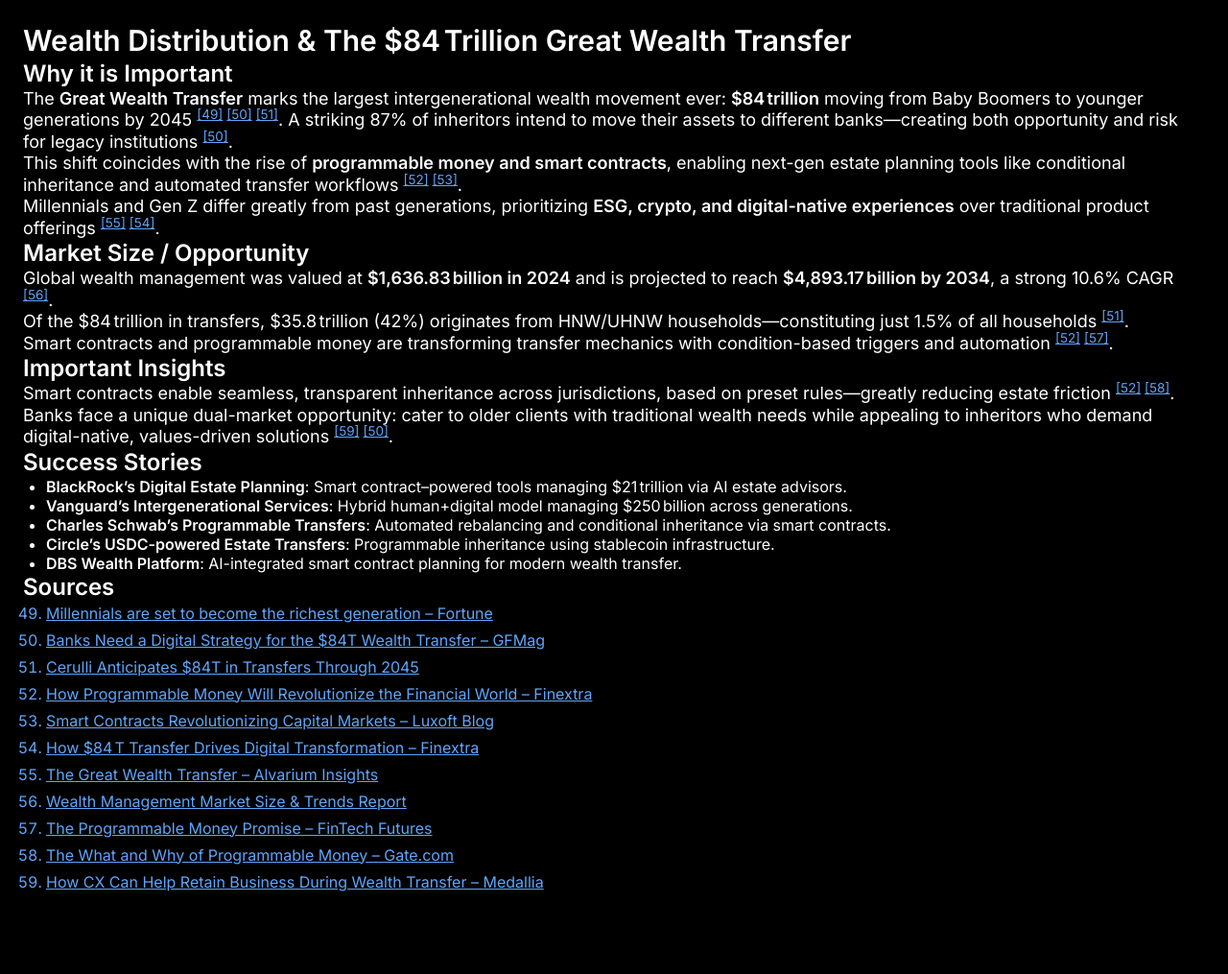
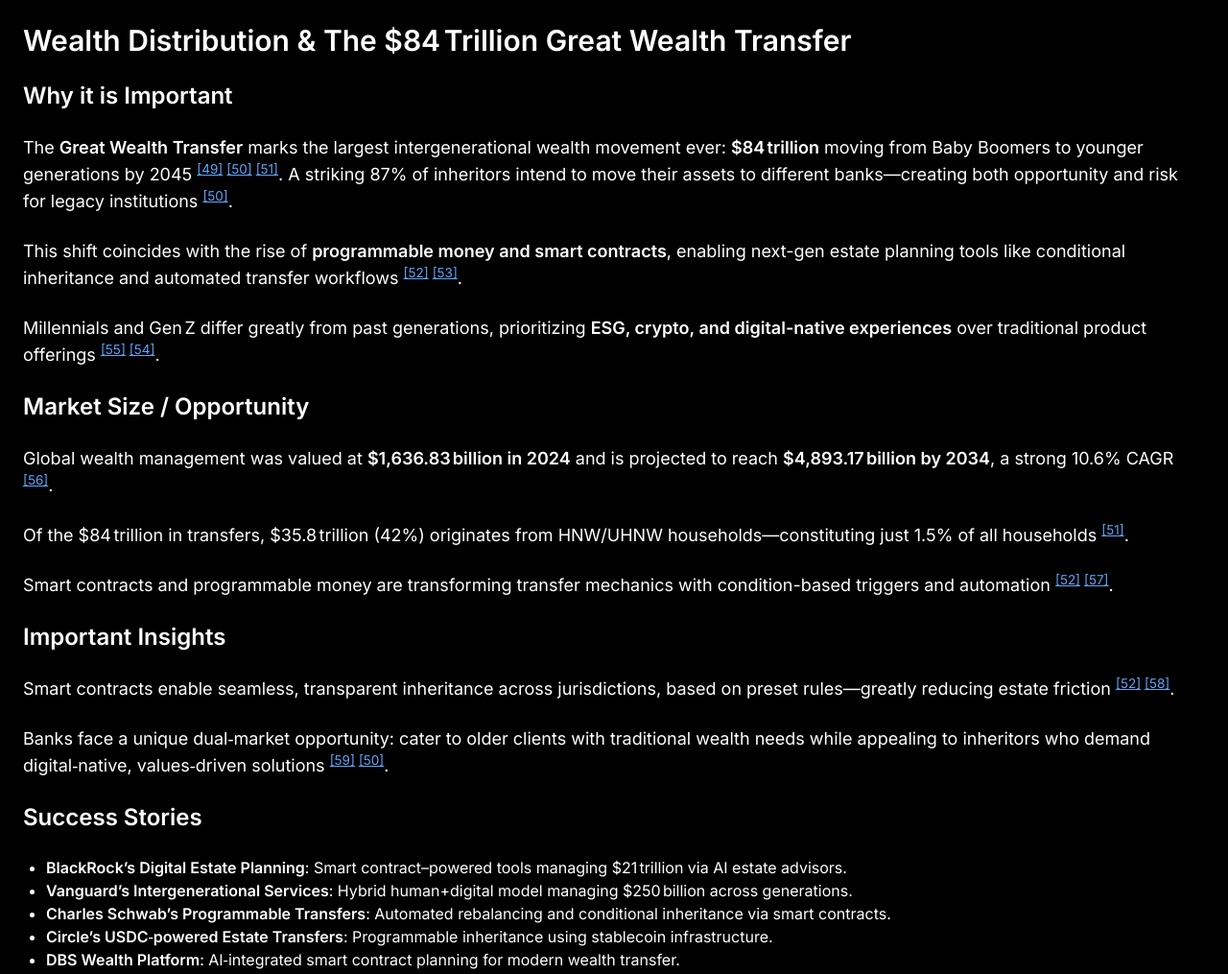
Before and after one commit to dzurwald/banking-trends, a plain HTML site: page sections/wealth.html in a window 1280 px wide. Shown: the top 1015 px of the page at 96% size. Before the commit the page ends 955 px from the top, so only its background shows below. Drawn offline with nearby package versions, Linux system fonts and the light colour scheme.

Commit message:
Update wealth.html

```diff
--- a/sections/wealth.html
+++ b/sections/wealth.html
@@ -8,61 +8,55 @@
   <link href="https://fonts.googleapis.com/css2?family=Inter:wght@400;600&display=swap" rel="stylesheet">
 </head>
 <body class="bg-black text-white font-[Inter]">
-  <div class="p-6 space-y-0">
-    <h1 class="text-3xl font-bold leading-tight">Wealth Distribution &amp; The $84 Trillion Great Wealth Transfer</h1>
+  <div class="p-6 space-y-6">
+    <h1 class="text-3xl font-bold">Wealth Distribution &amp; The $84 Trillion Great Wealth Transfer</h1>
 
-    <h2 class="text-2xl font-semibold leading-tight mt-4">Why it is Important</h2>
-    <p class="text-lg leading-tight mb-0">
+    <h2 class="text-2xl font-semibold">Why it is Important</h2>
+    <p class="text-lg mb-0">
       The <strong>Great Wealth Transfer</strong> marks the largest intergenerational wealth movement ever: <strong>$84 trillion</strong> moving from Baby Boomers to younger generations by 2045 <sup><a href="#source49" class="text-blue-400 underline">[49]</a><a href="#source50" class="text-blue-400 underline ml-1">[50]</a><a href="#source51" class="text-blue-400 underline ml-1">[51]</a></sup>. A striking 87% of inheritors intend to move their assets to different banks—creating both opportunity and risk for legacy institutions <sup><a href="#source50" class="text-blue-400 underline">[50]</a></sup>.
     </p>
-    <p class="text-lg leading-tight mb-0">
+    <p class="text-lg mb-0">
       This shift coincides with the rise of <strong>programmable money and smart contracts</strong>, enabling next-gen estate planning tools like conditional inheritance and automated transfer workflows <sup><a href="#source52" class="text-blue-400 underline">[52]</a><a href="#source53" class="text-blue-400 underline ml-1">[53]</a></sup>.
     </p>
-    <p class="text-lg leading-tight mb-0">
-      Millennials and Gen Z differ greatly from past generations, prioritizing <strong>ESG, crypto, and digital-native experiences</strong> over traditional product offerings <sup><a href="#source55" class="text-blue-400 underline">[55]</a><a href="#source54" class="text-blue-400 underline ml-1">[54]</a></sup>.
+    <p class="text-lg mb-0">
+      Millennials and Gen Z differ greatly from past generations, prioritizing <strong>ESG, crypto, and digital-native experiences</strong> over traditional product offerings <sup><a href="#source55" class="text-blue-400 underline">[55]</a><a href="#source54" class="text-blue-400 underline ml-1">[54]</a></sup>.
     </p>
 
-    <h2 class="text-2xl font-semibold leading-tight mt-4">Market Size / Opportunity</h2>
-    <p class="text-lg leading-tight mb-0">
+    <h2 class="text-2xl font-semibold">Market Size / Opportunity</h2>
+    <p class="text-lg mb-0">
       Global wealth management was valued at <strong>$1,636.83 billion in 2024</strong> and is projected to reach <strong>$4,893.17 billion by 2034</strong>, a strong 10.6% CAGR <sup><a href="#source56" class="text-blue-400 underline">[56]</a></sup>.
     </p>
-    <p class="text-lg leading-tight mb-0">
+    <p class="text-lg mb-0">
       Of the $84 trillion in transfers, $35.8 trillion (42%) originates from HNW/UHNW households—constituting just 1.5% of all households <sup><a href="#source51" class="text-blue-400 underline">[51]</a></sup>.
     </p>
-    <p class="text-lg leading-tight mb-0">
+    <p class="text-lg mb-0">
       Smart contracts and programmable money are transforming transfer mechanics with condition-based triggers and automation <sup><a href="#source52" class="text-blue-400 underline">[52]</a><a href="#source57" class="text-blue-400 underline ml-1">[57]</a></sup>.
     </p>
 
-    <h2 class="text-2xl font-semibold leading-tight mt-4">Important Insights</h2>
-    <p class="text-lg leading-tight mb-0">
+    <h2 class="text-2xl font-semibold">Important Insights</h2>
+    <p class="text-lg mb-0">
       Smart contracts enable seamless, transparent inheritance across jurisdictions, based on preset rules—greatly reducing estate friction <sup><a href="#source52" class="text-blue-400 underline">[52]</a><a href="#source58" class="text-blue-400 underline ml-1">[58]</a></sup>.
     </p>
-    <p class="text-lg leading-tight mb-0">
-      Banks face a unique dual-market opportunity: cater to older clients with traditional wealth needs while appealing to inheritors who demand digital-native, values-driven solutions <sup><a href="#source59" class="text-blue-400 underline">[59]</a><a href="#source50" class="text-blue-400 underline ml-1">[50]</a></sup>.
+    <p class="text-lg mb-0">
+      Banks face a unique dual‑market opportunity: cater to older clients with traditional wealth needs while appealing to inheritors who demand digital‑native, values‑driven solutions <sup><a href="#source59" class="text-blue-400 underline">[59]</a><a href="#source50" class="text-blue-400 underline ml-1">[50]</a></sup>.
     </p>
 
-    <h2 class="text-2xl font-semibold leading-tight mt-4">Success Stories</h2>
-    <ul class="list-disc ml-6 leading-tight">
+    <h2 class="text-2xl font-semibold">Success Stories</h2>
+    <ul class="list-disc ml-6 space-y-0">
       <li><strong>BlackRock’s Digital Estate Planning</strong>: Smart contract–powered tools managing $21 trillion via AI estate advisors.</li>
       <li><strong>Vanguard’s Intergenerational Services</strong>: Hybrid human+digital model managing $250 billion across generations.</li>
       <li><strong>Charles Schwab’s Programmable Transfers</strong>: Automated rebalancing and conditional inheritance via smart contracts.</li>
-      <li><strong>Circle’s USDC-powered Estate Transfers</strong>: Programmable inheritance using stablecoin infrastructure.</li>
-      <li><strong>DBS Wealth Platform</strong>: AI-integrated smart contract planning for modern wealth transfer.</li>
+      <li><strong>Circle’s USDC‑powered Estate Transfers</strong>: Programmable inheritance using stablecoin infrastructure.</li>
+      <li><strong>DBS Wealth Platform</strong>: AI‑integrated smart contract planning for modern wealth transfer.</li>
     </ul>
 
-    <h2 class="text-2xl font-semibold leading-tight mt-4">Sources</h2>
-    <ol start="49" class="list-decimal ml-6 text-blue-400 space-y-1">
+    <h2 class="text-2xl font-semibold">Sources</h2>
+    <ol start="49" class="list-decimal ml-6 space-y-0">
       <li id="source49"><a href="https://fortune.com/2025/03/28/millennials-richest-generation-on-record-great-wealth-transfer-from-baby-boomers/" target="_blank" class="underline">Millennials are set to become the richest generation – Fortune</a></li>
       <li id="source50"><a href="https://gfmag.com/technology/banks-need-a-digital-strategy-to-manage-the-84-trillion-generational-wealth-transfer/" target="_blank" class="underline">Banks Need a Digital Strategy for the $84T Wealth Transfer – GFMag</a></li>
       <li id="source51"><a href="https://www.cerulli.com/press-releases/cerulli-anticipates-84-trillion-in-wealth-transfers-through-2045" target="_blank" class="underline">Cerulli Anticipates $84T in Transfers Through 2045</a></li>
       <li id="source52"><a href="https://www.finextra.com/blogposting/25580/how-programmable-money-will-revolutionize-the-financial-world" target="_blank" class="underline">How Programmable Money Will Revolutionize the Financial World – Finextra</a></li>
       <li id="source53"><a href="https://www.luxoft.com/blog/smart-contracts-and-automated-trading-are-revolutionizing-capital-markets" target="_blank" class="underline">Smart Contracts Revolutionizing Capital Markets – Luxoft Blog</a></li>
-      <li id="source54"><a href="https://www.finextra.com/blogposting/27571/how-84-trillion-wealth-transfer-can-drive-digital-transformation-in-payments-and-wealth-management" target="_blank" class="underline">How $84 T Transfer Drives Digital Transformation – Finextra</a></li>
-      <li id="source55"><a href="https://www.alvarium.co.nz/ideas-insights/the-great-wealth-transfer" target="_blank" class="underline">The Great Wealth Transfer – Alvarium Insights</a></li>
-      <li id="source56"><a href="https://www.zionmarketresearch.com/report/wealth-management-market-size" target="_blank" class="underline">Wealth Management Market Size & Trends Report</a></li>
-      <li id="source57"><a href="https://www.fintechfutures.com/fintech-innovation/the-programmable-money-promise-potential-advantages-and-opportunities-at-stake" target="_blank" class="underline">The Programmable Money Promise – FinTech Futures</a></li>
-      <li id="source58"><a href="https://www.gate.com/learn/articles/the-what-and-why-of-programmable-money/8261" target="_blank" class="underline">The What and Why of Programmable Money – Gate.com</a></li>
-      <li id="source59"><a href="https://www.medallia.com/blog/how-cx-can-help-financial-institutions-retain-business-during-the-great-wealth-transfer/" target="_blank" class="underline">How CX Can Help Retain Business During Wealth Transfer – Medallia</a></li>
     </ol>
   </div>
 </body>
```
